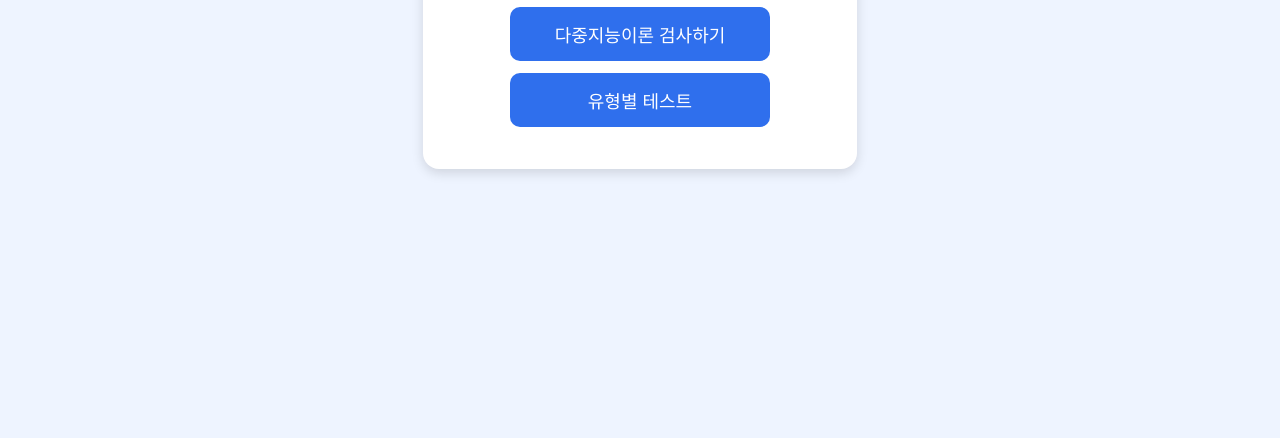
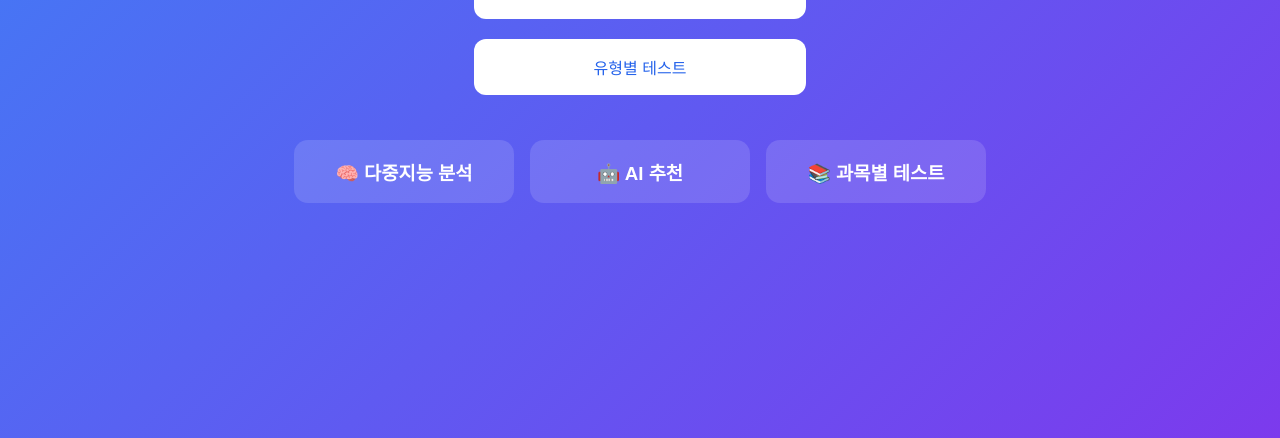
Before and after one commit to soyeonh130/ai-education, a plain HTML site: page index.html in a window 1280 px wide. Shown: the part 402-840 px from the top of the page. Before the commit the page ends 816 px from the top, so only its background shows below. Drawn offline with Linux system fonts and the light colour scheme.

Commit message:
Add files via upload

```diff
--- a/index.html
+++ b/index.html
@@ -1 +1 @@
-<!doctype html><html><head><meta charset='utf-8'><link rel='stylesheet' href='style.css'></head><body><div class='card'><h1>다중지능이론과 AI를 활용한<br>맞춤형 수업</h1><button onclick='goMBTI()'>다중지능이론 검사하기</button><button onclick='goSubjects()'>유형별 테스트</button></div><script src='script.js'></script></body></html>
+<!doctype html><html><head><meta charset='utf-8'><link rel='stylesheet' href='style.css'></head><body><div class='top'><b>🧠 MI Learning</b><span>AI Education</span></div><div class='hero'><h1 style='font-size:50px'>다중지능이론 × AI</h1><p>학생마다 배우는 방식은 다릅니다.<br>AI와 함께 맞춤형 학습을 경험해 보세요.</p><a class='btn' href='#' onclick='goMBTI()'>다중지능이론 검사하기</a><a class='btn' href='subjects.html'>유형별 테스트</a><div class='cards'><div class='card'><h3>🧠 다중지능 분석</h3></div><div class='card'><h3>🤖 AI 추천</h3></div><div class='card'><h3>📚 과목별 테스트</h3></div></div></div><script src='script.js'></script></body></html>
--- a/script.js
+++ b/script.js
@@ -1,2 +1 @@
 function goMBTI(){location.href='https://www.16personalities.com/free-personality-test';}
-function goSubjects(){location.href='subjects.html';}
--- a/style.css
+++ b/style.css
@@ -1 +1 @@
-body{font-family:Arial,sans-serif;display:flex;justify-content:center;align-items:center;height:100vh;background:#eef4ff} .card{text-align:center;background:white;padding:30px;border-radius:16px;box-shadow:0 4px 12px #0002}button{display:block;width:260px;margin:12px auto;padding:14px;border:none;border-radius:10px;background:#2f6fed;color:#fff;font-size:18px;cursor:pointer}
+*{margin:0}body{font-family:Arial;background:linear-gradient(135deg,#3b82f6,#7c3aed);color:#fff}.top{position:fixed;top:0;width:100%;display:flex;justify-content:space-between;padding:16px 30px;background:#ffffff22}.hero{min-height:100vh;display:flex;flex-direction:column;justify-content:center;align-items:center;text-align:center;padding:20px}.btn{display:block;width:300px;padding:16px;margin:10px;background:#fff;color:#2563eb;text-decoration:none;border-radius:12px}.cards{display:grid;grid-template-columns:repeat(auto-fit,minmax(220px,1fr));gap:16px;max-width:900px;margin-top:35px}.card{background:#ffffff22;padding:18px;border-radius:14px}
```
Also changed, not shown: subjects.html (+1 -1 lines).
